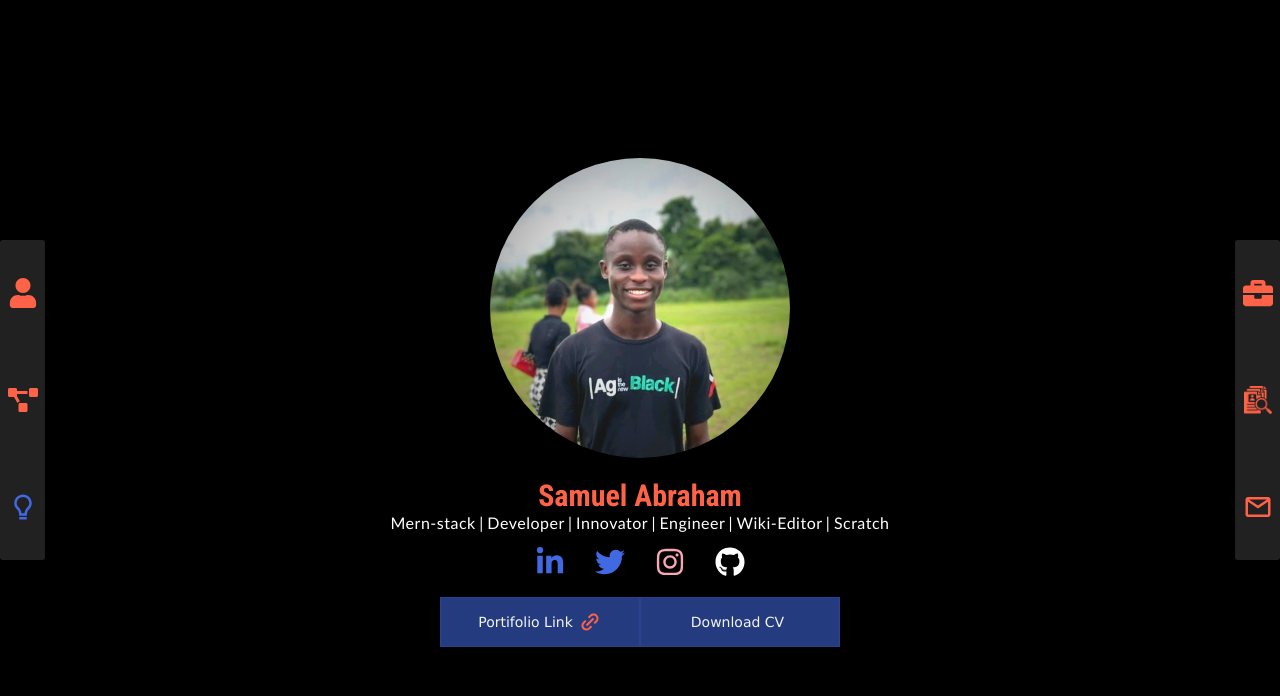
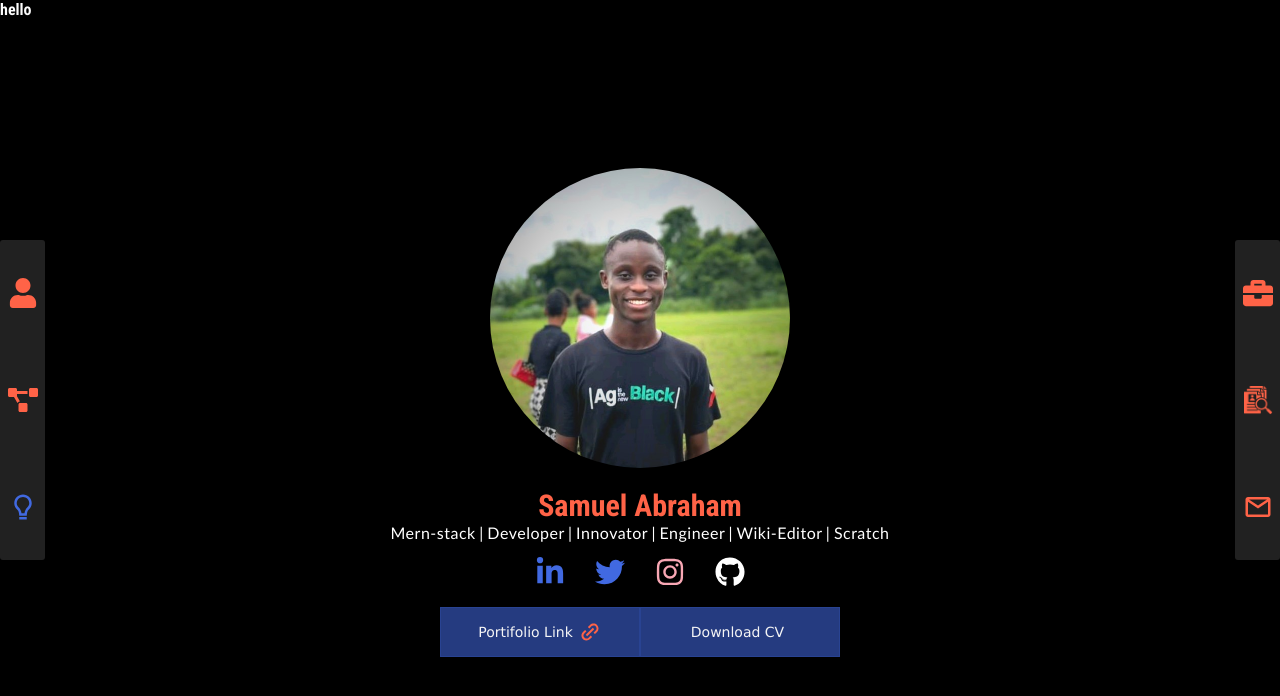
Before and after one commit to abmercy035/myportfolio, a React (Vite) app: page / in a window 1280 px wide. Shown: the top 696 px of the page. Built offline with nearby package versions, Linux system fonts and the light colour scheme.

Commit message:
Add my portfolio

```diff
--- a/src/index.css
+++ b/src/index.css
@@ -25,7 +25,9 @@
   width: 100%;
   height: 100vh;
 }
-
+a {
+  text-decoration: none;
+}
 .home-page {
   width: 100%;
   height: 100vh;
@@ -165,7 +167,7 @@
   justify-content: center;
   gap: 30px;
 }
-.profile-social-wrapper .profile-social-accounts a{
+.profile-social-wrapper .profile-social-accounts a {
   cursor: pointer;
 }
 .profile-social-wrapper .profile-social-accounts .social-account-icon {
@@ -191,6 +193,15 @@
   color: royalblue;
   display: flex;
   align-items: center;
+  justify-content: center;
+}
+.profile-action-btns-wrapper .profile-action-btns a {
+  height: 100%;
+  width: 100%;
+  display: flex;
+  align-items: center;
+  gap: 5px;
+  color: whitesmoke;
   justify-content: center;
 }
 .profile-action-btns-wrapper .profile-action-btns .action-btns {
--- a/src/pages/Home.jsx
+++ b/src/pages/Home.jsx
@@ -13,7 +13,22 @@ import briefcase_icon from "../assets/briefcase.svg"
 import background_icon from "../assets/backgrounds.png"
 import { Link, useNavigate } from 'react-router-dom'
 import NavBar from '../components/NavBar'
+import curriculum_vitae from "../assets/files/Samuel Abraham curriculum vitae.docx"
 export default function HomePage() {
+  function setClipboard(text) {
+    const type = "text/plain";
+    const blob = new Blob([ text ], { type });
+    const data = [ new ClipboardItem({ [ type ]: blob }) ];
+    navigator.clipboard.write(data).then(
+      () => {
+        // /* success */
+      },
+      () => {
+        /* failure */
+      }
+    );
+  }
+
   const navigate = useNavigate();
   return (
     <div className='home-page'>
@@ -29,6 +44,9 @@ export default function HomePage() {
           action_2={ () => navigate("/background") }
           action_1={ () => navigate("/experince") }
           icon_2={ background_icon } icon_3={ mail } />
+      </div>
+      <div id="pop-alert">
+        hello
       </div>
       <div className="center">
         <div className="my-profile-wrapper">
@@ -62,8 +80,11 @@ export default function HomePage() {
                 <img src={ link_icon } alt="" />
               </div>
               <div className="action-btns">
-                Download CV
-                <img src="" alt="" />
+                <Link to={ "../assets/files/Samuel Abraham curriculum vitae.docx" } download="Samuel_Abraham_CV" target="_blank" rel="noreferrer"
+                >
+                  Download CV
+                  <img src="" alt="" />
+                </Link>
               </div>
             </div>
           </div>
--- a/src/pages/about/About.jsx
+++ b/src/pages/about/About.jsx
@@ -29,16 +29,18 @@ export default function About() {
         </div>
         <div className="about-page-intro-text">
           <p>
-            I'm Abraham Samuel Bamidele, and I'm passionate about the world of technology and programming. As a Fullstack Developer specializing in JavaScript, I thrive on the ever-evolving nature of this field. I believe in the power of continuous learning and have made it my primary focus to acquire the skills necessary for my personal growth and development.
+            I'm Abraham Samuel Bamidele, a passionate JavaScript Developer with expertise in ReactJs and Nodejs inclusive, driven by a love for continuous learning and sharing knowledge. My journey is defined by a commitment to building a better society through technology. I thrive in the ever-evolving field of software development and believe in the power of ongoing learning to fuel my personal growth and development.
+          </p>
+
+          <p>
+            With a solid background in software engineering, I bring extensive expertise to develop advanced software solutions. I possess a comprehensive understanding of cutting-edge technologies, frameworks, and methodologies, enabling me to excel in designing and delivering efficient, high-quality software applications. Collaboration is a cornerstone of my approach, as I actively engage with cross-functional teams to ensure seamless integration and successful project outcomes. I'm deeply committed to staying at the forefront of industry trends and continually expanding my skill set through ongoing learning and professional development.
           </p>
           {/* <p>Driven by my love for moral and decent society and generation. I firmly believe that knowledge is most valuable when it's shared and imparted, and I take great joy in helping others understand complex concepts and navigate the world of programming.</p> */ }
           <p>
-            In a world that relies on technology more than ever, I am committed to using my skills and passion for programming to create meaningful change and foster a culture of continuous learning and knowledge dissemination. May God help me on this exciting journey of discovery and innovation!
-          </p>
-          <p>
             <h3>My Interest Includes</h3>
             <div>
-              Software Engineering | Complex Problem-solving | Client Satisfaction | Team Collaboration | Continuous Improvement
+              Software Engineering | Complex Problem-solving | Client Satisfaction | Team Collaboration | Continuous Improvement | Knowledge Management/Sharing
+
             </div>
           </p>
         </div>
--- a/src/pages/projects/Projects.jsx
+++ b/src/pages/projects/Projects.jsx
@@ -52,8 +52,8 @@ export default function Projects() {
                 gitink={ "https://github.com/abmercy035/Tick-Tack-Toe-Game" }
                 text={ "A Responsive Rock Paper Scissors Game using HTML, CSS and Javascript " } />
               <ProjectCard img={ signup_page }
-                liveLink={ "https://abmercy035.github.io/rock-paper-scissors-master/" }
-                gitink={ "https://github.com/abmercy035/rock-paper-scissors-master" }
+                liveLink={ "https://abmercy035.github.io/formValidation/" }
+                gitink={ "https://github.com/abmercy035/formValidation" }
                 text={ "A Responsive Odin Sign up page, Validates Email adress and password length, built using  HTML, CSS and Javascript" } />
               <ProjectCard img={ rock_paper_scissors_img }
                 liveLink={ "https://abmercy035.github.io/rock-paper-scissors-master/" }
--- a/vite.config.js
+++ b/vite.config.js
@@ -3,9 +3,10 @@ import react from '@vitejs/plugin-react'
 
 // https://vitejs.dev/config/
 export default defineConfig({
-  plugins: [react()],
+  plugins: [ react() ],
+  assetsInclude: "**/*.docx",
 
-resolve: {
+  resolve: {
     alias: [
       { find: '@assets', replacement: '/src/assets' },
       { find: '@components', replacement: '/src/components' },
```
Also changed, not shown: 1 other file (tests, documents, lock files or other folders).
